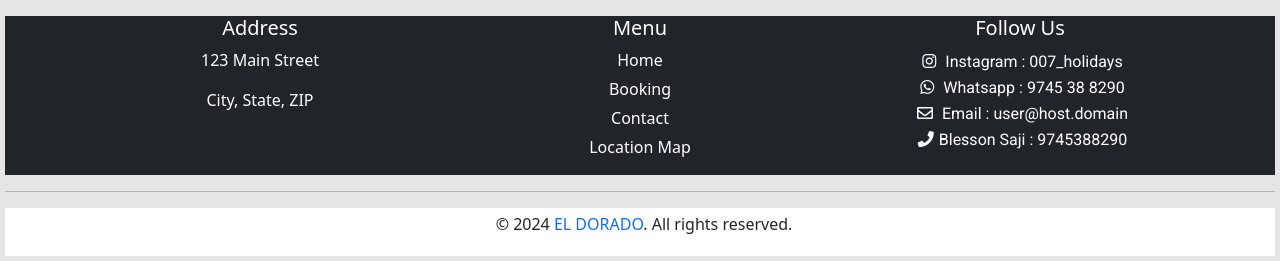
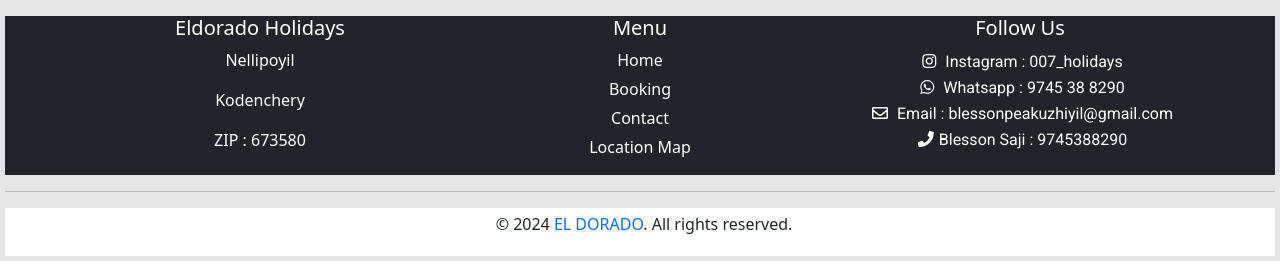
Before and after one commit to abijithdel/ELDORADO, a plain HTML site: page index.html in a window 1280 px wide. Shown: the part 2701-2962 px from the top of the page. Drawn offline with nearby package versions, Linux system fonts and the light colour scheme; a script that the page names is missing; a small style sheet from the web is missing.

Commit message:
add mail

```diff
--- a/index.html
+++ b/index.html
@@ -109,7 +109,7 @@
           <div class="row justify-content-center text-center">
             <a href="https://www.instagram.com/007_holidays/" class="i"><i class="i fab fa-instagram "></i> Instagram : 007_holidays</a>
             <a href="https://www.whatsapp.com/9745388290" class="i"><i class="i fab fa-whatsapp"></i> Whatsapp : 9745 38 8290</a>
-            <a href="" class="i"><i class="i far fa-envelope"></i> Email : user@host.domain</a>
+            <a href="blessonpeakuzhiyil@gmail.com" class="i"><i class="i far fa-envelope"></i> Email : blessonpeakuzhiyil@gmail.com</a>
             <a href="" class="i "><i class="i fas fa-phone text-black"></i>Blesson Saji : 9745 38 8290</a>
             <a href="" class="i "><i class="i fas fa-phone text-black"></i>Justin Mathew : 9562 48 4096</a>
             <a href="" class="i "><i class="i fas fa-phone text-black"></i>Ajay Alex : 8157 03 8735</a>
@@ -156,9 +156,10 @@
         <div class="container ">
           <div class="row justify-content-center text-center">
             <div class="col-md-4">
-              <h5>Address</h5>
-              <p>123 Main Street</p>
-              <p>City, State, ZIP</p>
+              <h5>Eldorado Holidays</h5>
+              <p>Nellipoyil</p>
+              <p>Kodenchery</p>
+              <p>ZIP : 673580</p>
             </div>
             <div class="col-md-4">
               <h5>Menu</h5>
@@ -176,7 +177,7 @@
                 <br>
                 <a href="https://www.whatsapp.com/9745388290" class="i-white "><i class="i fab fa-whatsapp text-white"></i> Whatsapp : 9745 38 8290</a>
                 <br>
-                <a href="" class="i-white "><i class="i far fa-envelope text-white"></i> Email : user@host.domain</a>
+                <a href="blessonpeakuzhiyil@gmail.com" class="i-white "><i class="i far fa-envelope text-white"></i> Email : blessonpeakuzhiyil@gmail.com</a>
                 <br>
                 <a href="" class="i-white "><i class="i fas fa-phone text-white"></i>Blesson Saji : 9745388290</a>
 
```
